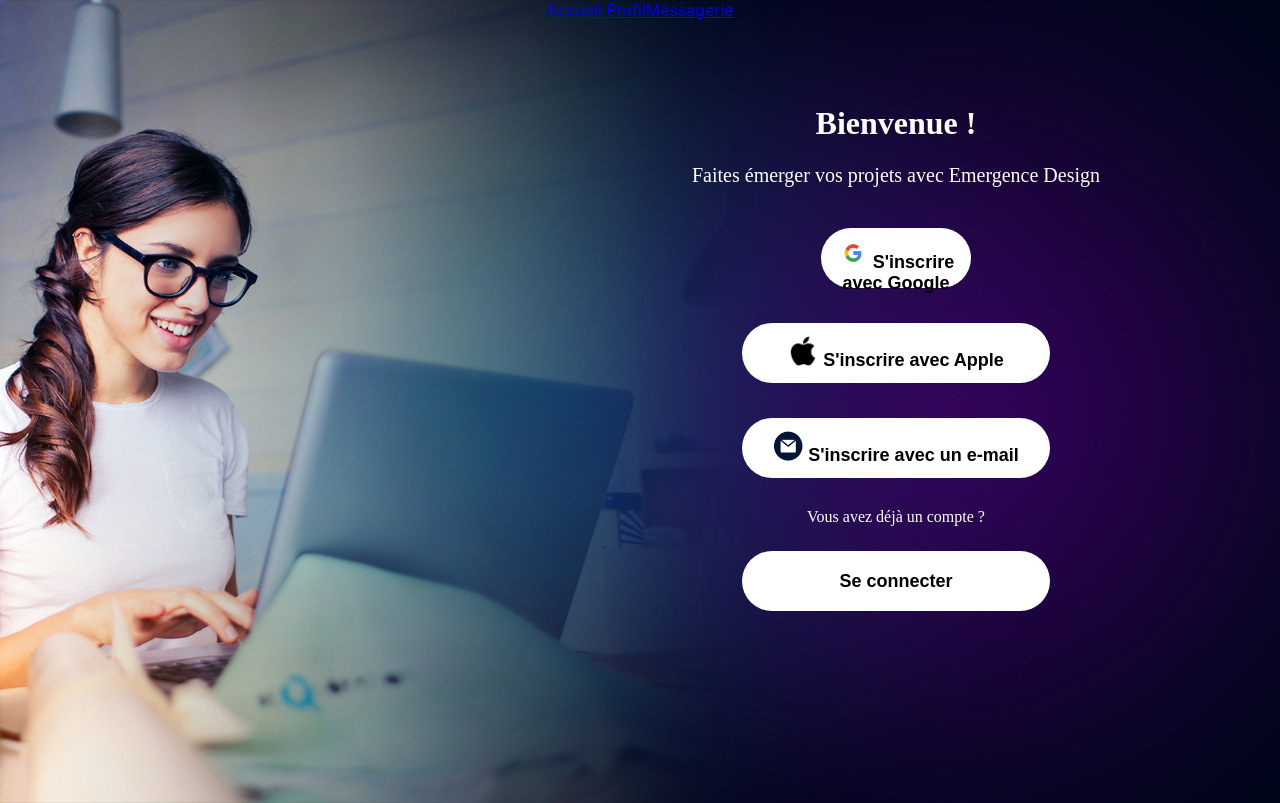
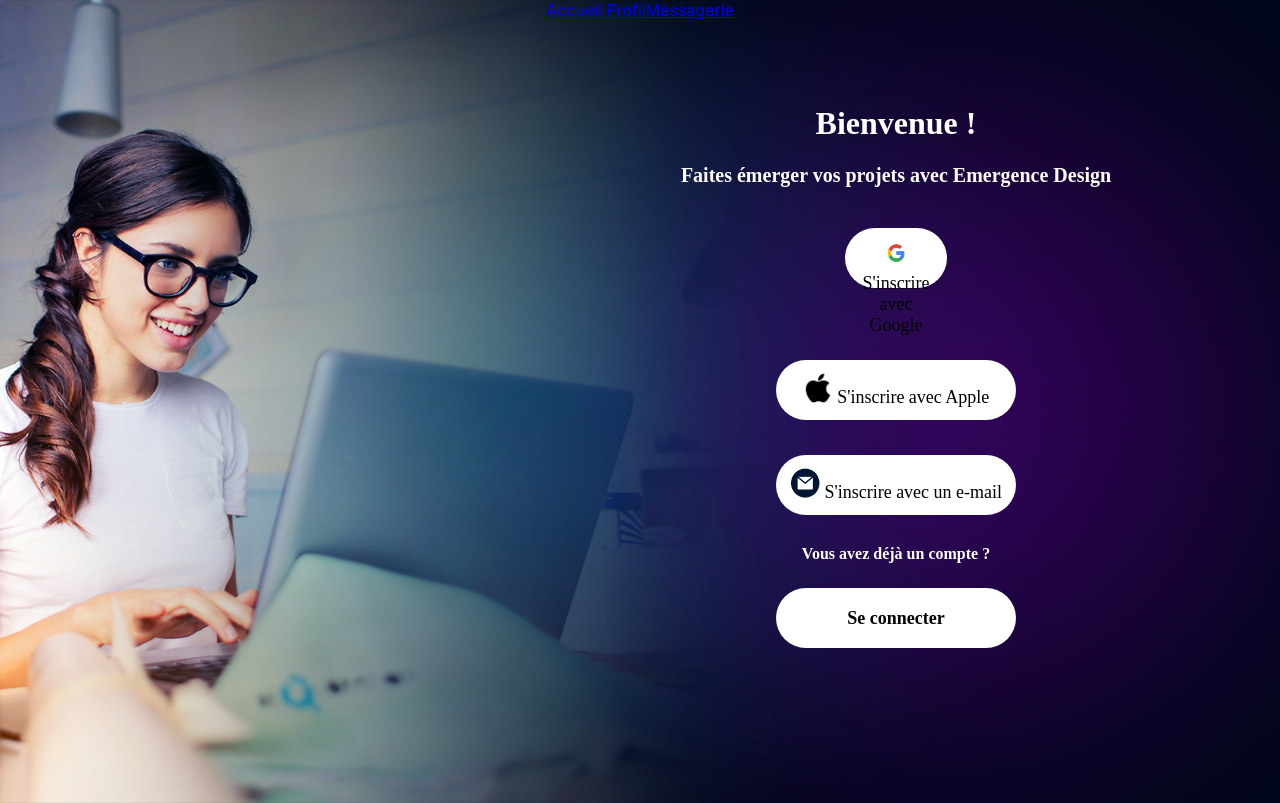
Before and after one commit to Svvmy/projet-emergence, a React (Create React App) app in the folder emergence/: page / in a window 1280 px wide. Built offline with nearby package versions, Linux system fonts and the light colour scheme.

Commit message:
modif 2 bouton Auth

```diff
--- a/emergence/src/components/Auth/Authentification.css
+++ b/emergence/src/components/Auth/Authentification.css
@@ -39,14 +39,15 @@ body{
 
 button{
 
-    width:60%;
+    width: 47%;
     height: 60px;
     padding: 10px;
     border: none;
     background-color: white;
     color: black;
     border-radius: 50px;
-    font-weight: bold;
+    font-family: Montserrat;
+    font-weight: normal;
     font-size: 18px;
     cursor: pointer;
     margin-top: 25px;
@@ -65,6 +66,7 @@ label{
 .text{
     color: white;
     font-family: Montserrat;
+    font-weight: bold;
 }
 
 
@@ -83,6 +85,10 @@ button:hover {
     color: white;
 }
 
+.connect{
+    font-weight: bold;
+}
+
 /*
 img{
     padding: px;
--- a/emergence/src/components/Auth/Authentification.jsx
+++ b/emergence/src/components/Auth/Authentification.jsx
@@ -30,7 +30,7 @@ export default function Authentification() {
               <button><img src={apple} alt="img"/> S'inscrire avec Apple </button>
               <button><img src={mail} alt="img"/> S'inscrire avec un e-mail </button>
               <label className='text'> Vous avez déjà un compte ?</label>
-              <button> Se connecter </button>
+              <button className='connect'> Se connecter </button>
           </div>
 
         </div>
```
